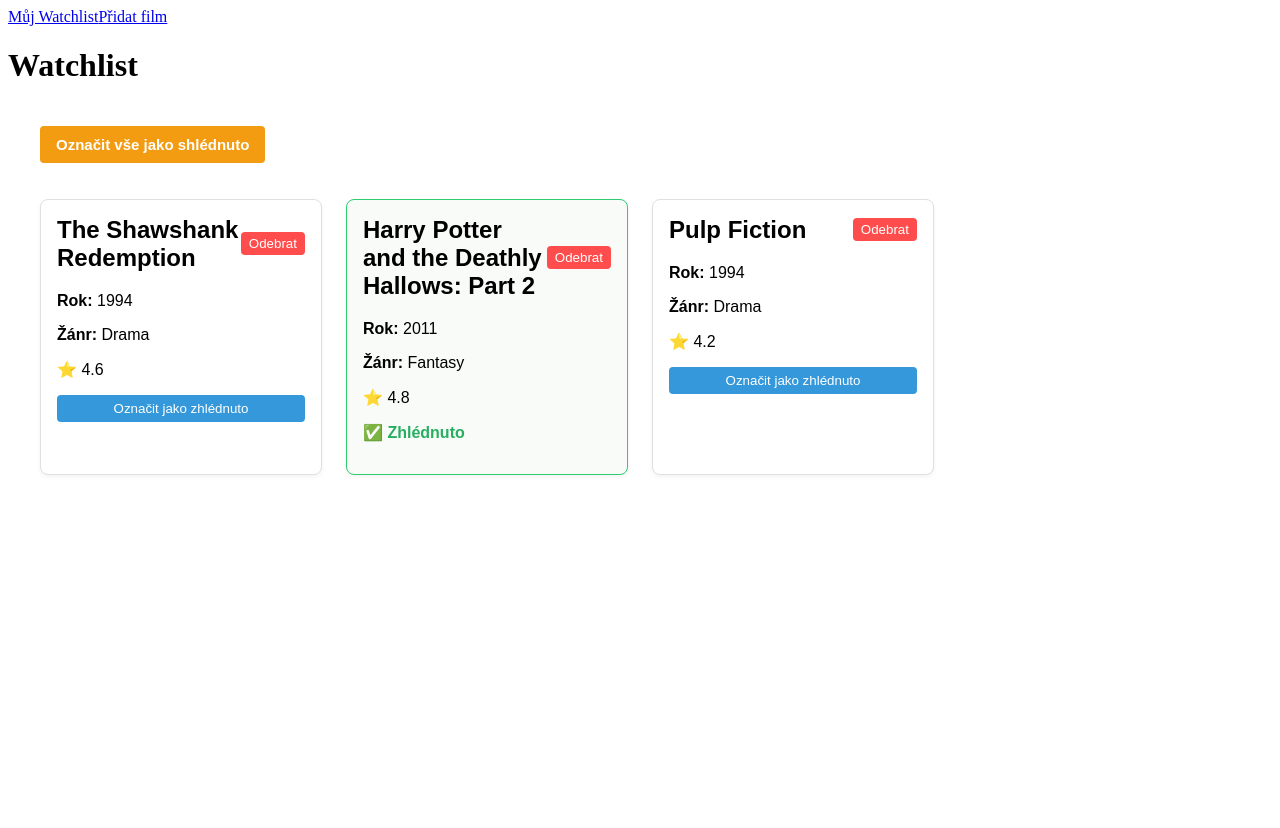
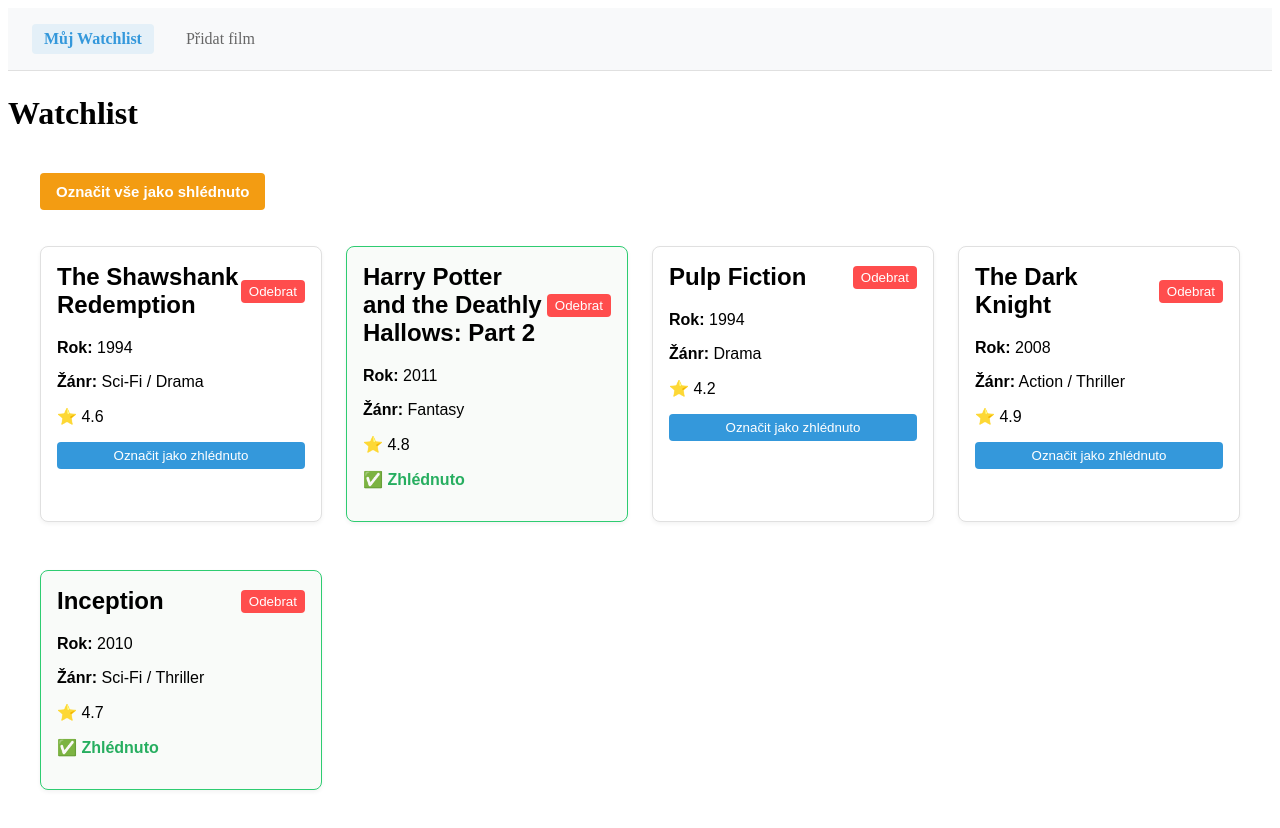
Before and after one commit to pydt00/react-project-pydt00, a React (Vite) app: page / in a window 1280 px wide. Shown: the top 828 px of the page. Before the commit the page ends 800 px from the top, so only its background shows below. Built offline with nearby package versions, Linux system fonts and the light colour scheme.

Commit message:
feat: fetch z jsonu, ale bez stavu nacitani a jinak nez s useQuery

```diff
--- /dev/null
+++ b/public/films.json
@@ -0,0 +1,42 @@
+[
+  {
+    "id": 0,
+    "title": "The Shawshank Redemption",
+    "year": 1994,
+    "genre": "Sci-Fi / Drama",
+    "rating": 4.6,
+    "watched": false
+  },
+  {
+    "id": 1,
+    "title": "Harry Potter and the Deathly Hallows: Part 2",
+    "year": 2011,
+    "genre": "Fantasy",
+    "rating": 4.8,
+    "watched": true
+  },
+  {
+    "id": 2,
+    "title": "Pulp Fiction",
+    "year": 1994,
+    "genre": "Drama",
+    "rating": 4.2,
+    "watched": false
+  },
+  {
+    "id": 3,
+    "title": "The Dark Knight",
+    "year": 2008,
+    "genre": "Action / Thriller",
+    "rating": 4.9,
+    "watched": false
+  },
+  {
+    "id": 4,
+    "title": "Inception",
+    "year": 2010,
+    "genre": "Sci-Fi / Thriller",
+    "rating": 4.7,
+    "watched": true
+  }
+]
--- a/src/App.tsx
+++ b/src/App.tsx
@@ -1,22 +1,32 @@
 import { Routes, Route, Link, NavLink } from 'react-router-dom';
 import FilmsPage from "./pages/FilmsPage";
 import AddFilmPage from "./pages/AddFilmPage";
+import styles from './Navbar.module.css';
+import ErrorPage from './pages/ErrorPage';
 
 /* Stylingová metoda: CSS Modules */
 
 export default function App() {
+
+  const getLinkClass = ({ isActive }: { isActive: boolean }) => {
+      return `${styles.link} ${isActive ? styles.activeLink : ''}`;
+  };
+
   return (
     <>
-      <nav>
-        <NavLink to="/" end className={({ isActive }) => isActive ? 'active' : ''}>
+      <nav className={styles.nav}>
+        <NavLink to="/" end className={getLinkClass}>
           Můj Watchlist
         </NavLink>
-        <NavLink to="/form">Přidat film</NavLink>
+        <NavLink to="/form" className={getLinkClass}>
+          Přidat film
+        </NavLink>
       </nav>
 
       <Routes>
         <Route path="/" element={<FilmsPage />} />
         <Route path="/form" element={<AddFilmPage />} />
+        <Route path="*" element={<ErrorPage />} />
       </Routes>
     </>
   );
--- /dev/null
+++ b/src/Navbar.module.css
@@ -0,0 +1,30 @@
+.nav {
+  display: flex;
+  gap: 20px;
+  background-color: #f8f9fa;
+  padding: 16px 24px;
+  border-bottom: 1px solid #e0e0e0;
+  margin-bottom: 24px;
+}
+
+.link {
+  text-decoration: none;
+  color: #666666;
+  font-weight: 500;
+  font-size: 16px;
+  padding: 6px 12px;
+  border-radius: 4px;
+  transition: all 0.2s ease;
+}
+
+.link:hover {
+  color: #333333;
+  background-color: #ededed;
+}
+
+/* The active state styling */
+.activeLink {
+  color: #3498db !important; /* Distinct blue text */
+  background-color: rgba(52, 152, 219, 0.1); /* Subtle blue background pill */
+  font-weight: 600;
+}
--- a/src/context/WatchlistProvider.tsx
+++ b/src/context/WatchlistProvider.tsx
@@ -2,31 +2,6 @@
 import { createContext, useState } from "react";
 import type { ReactNode } from "react";
 import { useEffect } from "react";
-
-const mockFilms: Film[] = [
-    {
-        id: 0,
-        title: "The Shawshank Redemption",
-        year: 1994,
-        genre: "Drama",
-        rating: 4.6,
-        watched: false,
-    }, {
-        id: 1,
-        title: "Harry Potter and the Deathly Hallows: Part 2",
-        year: 2011,
-        genre: "Fantasy",
-        rating: 4.8,
-        watched: true,
-    }, {
-        id: 2,
-        title: "Pulp Fiction",
-        year: 1994,
-        genre: "Drama",
-        rating: 4.2,
-        watched: false,
-    }
-];
 
 type WatchlistContextType = {
     films: Film[];
@@ -39,8 +14,26 @@
 export const WatchlistContext = createContext<WatchlistContextType>({} as WatchlistContextType);
 
 export function WatchlistProvider({ children }:{ children: ReactNode }) {
-    const [films, setFilms] = useState(mockFilms);
-    const [maxId, setMaxId] = useState(mockFilms.length);
+    const [films, setFilms] = useState<Film[]>([]);
+    const [maxId, setMaxId] = useState(0);
+
+    useEffect(() => {
+        fetch('/films.json') // Path to your JSON file in the public folder
+            .then(response => {
+                if (!response.ok) {
+                    throw new Error('Network response was not ok');
+                }
+                return response.json();
+            })
+            .then((data: Film[]) => {
+                setFilms(data);
+
+                // Set the next available ID based on the loaded data
+                const highestId = data.reduce((max, film) => film.id > max ? film.id : max, -1);
+                setMaxId(highestId + 1);
+            })
+            .catch(error => console.error('Error loading films:', error));
+    }, []);
 
     const addFilm = (title: string, year: number, genre: string, rating: number) => {
         const newFilm : Film = {id: maxId, title, year, genre, rating, watched: false};
@@ -49,7 +42,7 @@
     }
 
     const toggleWatched = (id: number) => {
-        setFilms(films.map((film) => film.id === id ? { ...film, watched: !film.watched} : film));
+        setFilms(prev => prev.map((film) => film.id === id ? { ...film, watched: !film.watched } : film));
     }
 
     const setAllAsWatched = () => {
@@ -63,7 +56,7 @@
     useEffect(() => {
         const watchedCount = films.filter(f => f.watched).length;
         document.title = `Watchlist (${watchedCount}/${films.length} zhlédnuto)`
-    })
+    }, [films])
 
     return (
         <WatchlistContext.Provider value={{ films, addFilm, removeFilm, toggleWatched, setAllAsWatched }}>
--- a/src/main.tsx
+++ b/src/main.tsx
@@ -3,11 +3,23 @@
 import App from './App';
 import { WatchlistProvider } from './context/WatchlistProvider';
 import { BrowserRouter } from 'react-router-dom';
+import { QueryClient, QueryClientProvider } from '@tanstack/react-query';
+
+const queryClient = new QueryClient({
+  defaultOptions: {
+    queries: {
+      staleTime: 5 * 60 * 1000,
+      retry: 2,
+    },
+  },
+});
 
 createRoot(document.getElementById('root')!).render(
-  <BrowserRouter>
-    <WatchlistProvider>
-      <App />
-    </WatchlistProvider>
-  </BrowserRouter>
+  <QueryClientProvider client={queryClient}>
+    <BrowserRouter>
+      <WatchlistProvider>
+        <App />
+      </WatchlistProvider>
+    </BrowserRouter>
+  </QueryClientProvider>
 );
--- /dev/null
+++ b/src/pages/ErrorPage.module.css
@@ -0,0 +1,26 @@
+.errorContainer {
+  display: flex;
+  flex-direction: column; /* Stacks elements vertically */
+  align-items: center;    /* Centers items horizontally */
+  justify-content: center; /* Centers items vertically if container has height */
+  min-height: 70vh;       /* Keeps it centered relative to the viewport height */
+  padding: 24px;
+  text-align: center;
+  font-family: sans-serif;
+}
+
+.errorLabel {
+  font-size: 32px;
+  font-weight: bold;
+  color: #e74c3c;         /* Clean, striking red error color */
+  margin-bottom: 20px;    /* Space between the text and the image below */
+  letter-spacing: 1px;
+}
+
+.errorImage {
+  max-width: 100%;
+  width: 350px;           /* Adjust this width to match your specific image */
+  height: auto;
+  object-fit: contain;
+  border-radius: 8px;     /* Smooth corner edges for the image placeholder */
+}
--- /dev/null
+++ b/src/pages/ErrorPage.tsx
@@ -0,0 +1,15 @@
+import styles from "./ErrorPage.module.css"
+
+export default function ErrorPage() {
+    return (
+        <div className={styles.errorContainer}>
+            <h1 className={styles.errorLabel}>Error</h1>
+
+            <img
+                src="https://external-content.duckduckgo.com/iu/?u=https%3A%2F%2Ftse1.mm.bing.net%2Fth%2Fid%2FOIP.8ksDhaI4ydsL9sAJWsiYQgHaEM%3Fpid%3DApi&f=1&ipt=0cf61f2e6b085e9bdce2fab7becd03977e4de1e93f73f60a669d549dd39ac8a5&ipo=images"
+                alt="Chyba při načítání aplikace"
+                className={styles.errorImage}
+            />
+        </div>
+    )
+}
```
